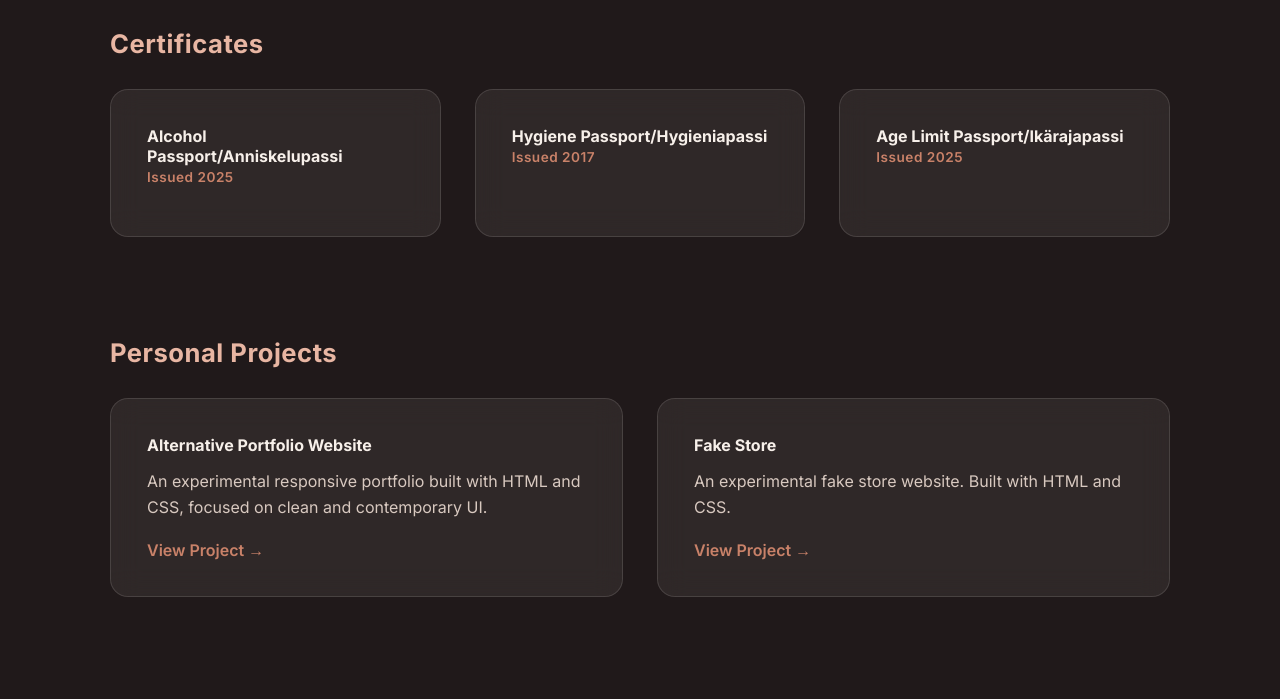
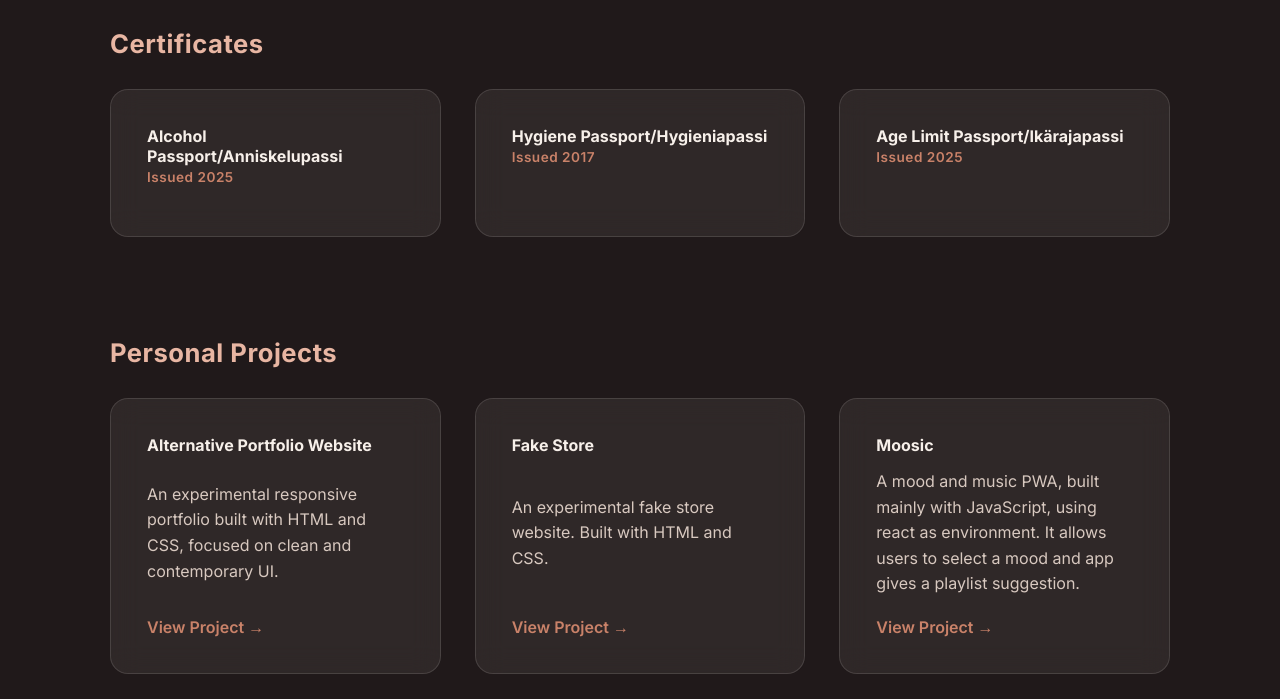
Before and after one commit to KirsiRaty/Portfolio-Website, a plain HTML site: page credentials.html in a window 1280 px wide. Shown: the part 253-952 px from the top of the page. Drawn offline with Linux system fonts and the light colour scheme.

Commit message:
Additions

```diff
--- a/credentials.html
+++ b/credentials.html
@@ -57,7 +57,7 @@
         <p>
           An experimental responsive portfolio built with HTML and CSS, focused on clean and contemporary UI.
         </p>
-        <a href="https://student.labranet.jamk.fi/~AD0181/Uusi_Portfolio/index.html" target="_blank" class="project-link">View Project →</a>
+        <a href="https://kirsiraty.github.io/Portfolio-Website/" target="_blank" class="project-link">View Project →</a>
       </div>
 
       <div class="card project-card">
@@ -65,7 +65,15 @@
         <p>
           An experimental fake store website. Built with HTML and CSS.
         </p>
-        <a href="https://student.labranet.jamk.fi/~AD0181/FakeStore/FakeStore/" target="_blank" class="project-link">View Project →</a>
+        <a href="https://kirsiraty.github.io/FakeStore/" target="_blank" class="project-link">View Project →</a>
+      </div>
+
+      <div class="card project-card">
+        <h4>Moosic</h4>
+        <p>
+          A mood and music PWA, built mainly with JavaScript, using react as environment. It allows users to select a mood and app gives a playlist suggestion.
+        </p>
+        <a href="https://kirsiraty.github.io/Moosic-App/" target="_blank" class="project-link">View Project →</a>
       </div>
     </div>
   </div>
```
